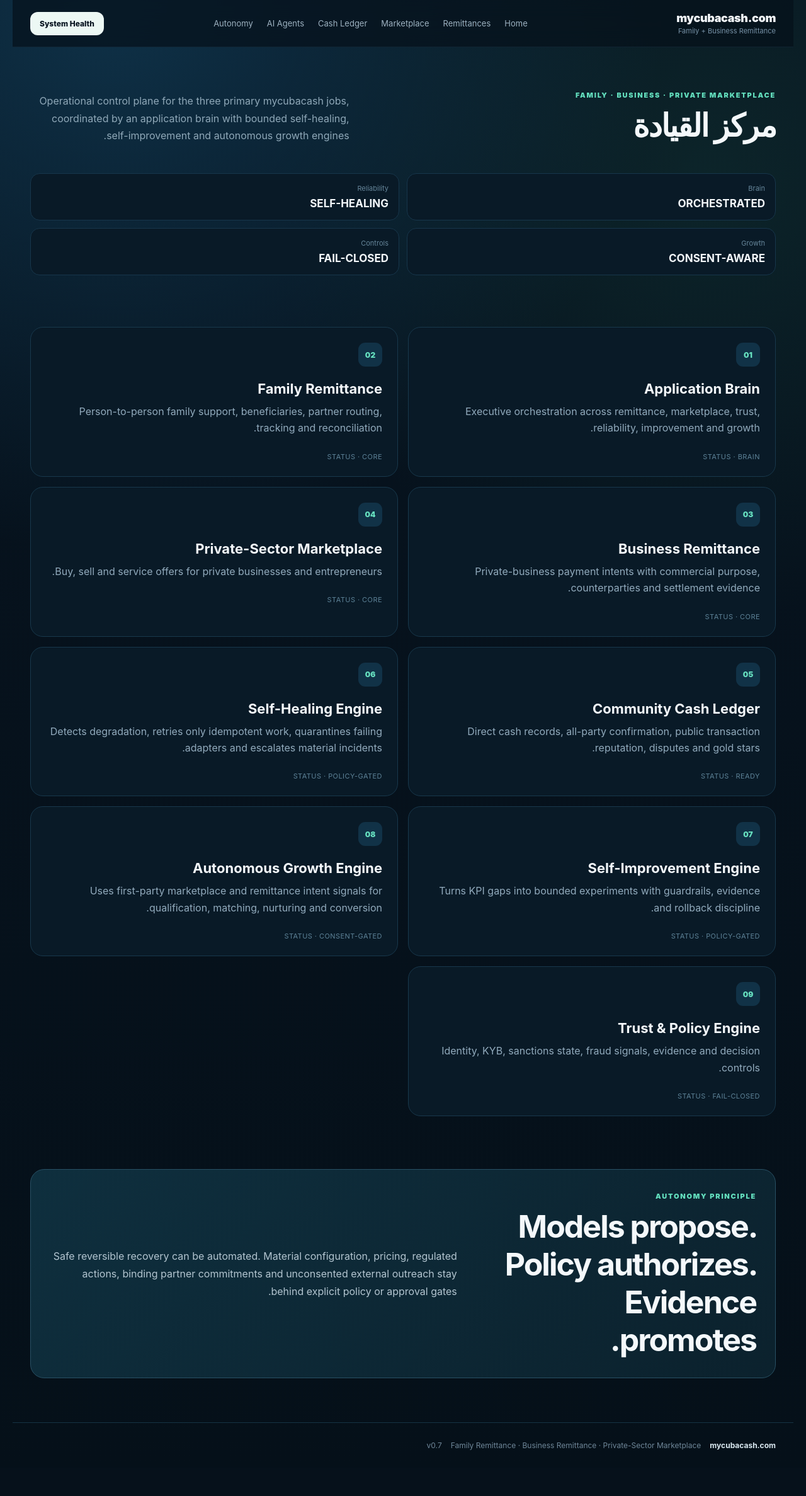
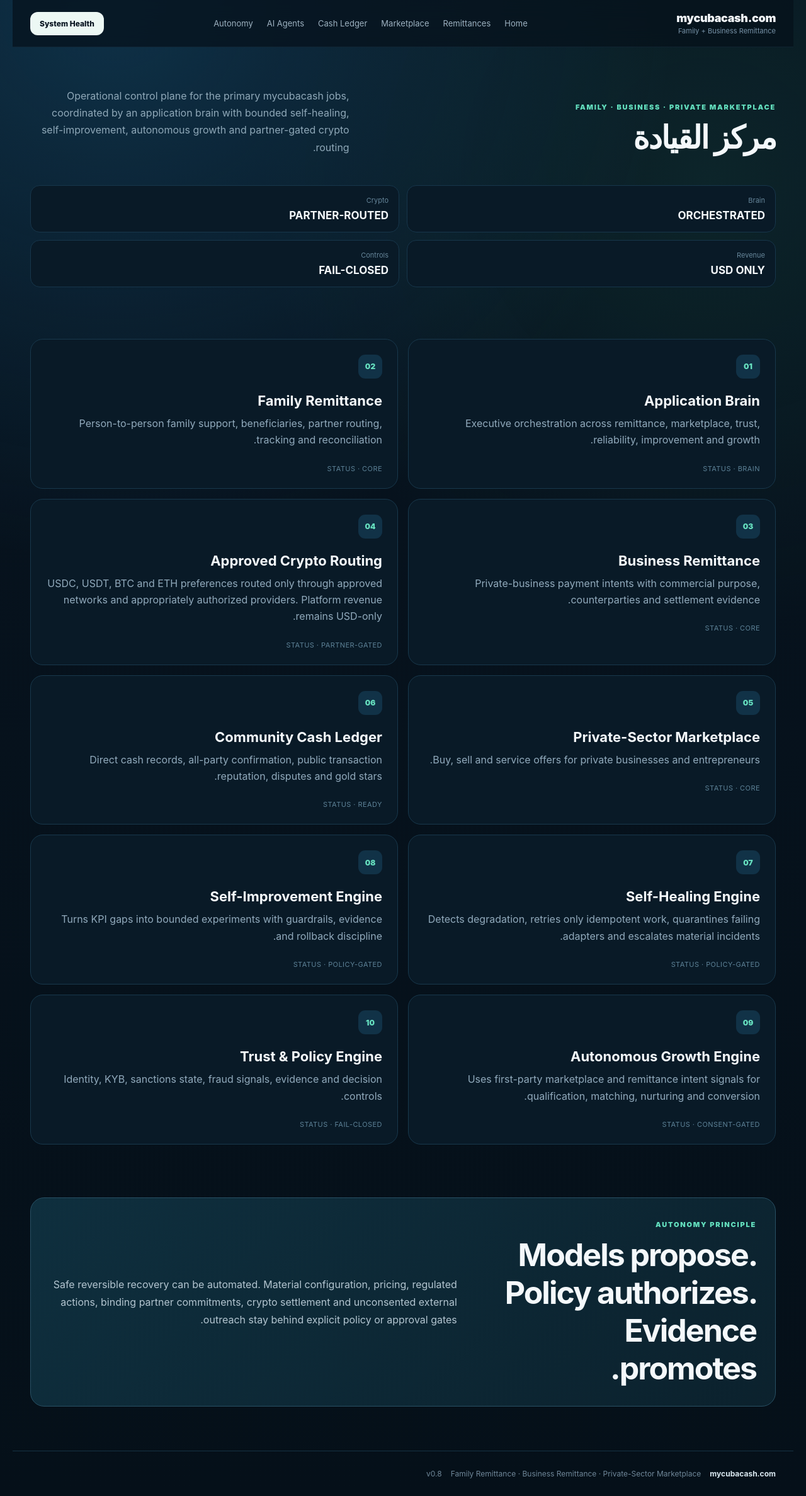
Before and after one commit to SAHJONY/CUBACASH, a Next.js app: page /ar/dashboard in a window 1280 px wide. Shown: the whole page at 63% size. Before the commit the page ends 2330 px from the top, so only its background shows below. Built offline with nearby package versions, Linux system fonts and the light colour scheme.

Commit message:
Surface approved crypto routing in command center

```diff
--- a/app/[locale]/dashboard/page.tsx
+++ b/app/[locale]/dashboard/page.tsx
@@ -4,6 +4,7 @@ const modules = [
   {k:'Application Brain',d:'Executive orchestration across remittance, marketplace, trust, reliability, improvement and growth.',s:'BRAIN'},
   {k:'Family Remittance',d:'Person-to-person family support, beneficiaries, partner routing, tracking and reconciliation.',s:'CORE'},
   {k:'Business Remittance',d:'Private-business payment intents with commercial purpose, counterparties and settlement evidence.',s:'CORE'},
+  {k:'Approved Crypto Routing',d:'USDC, USDT, BTC and ETH preferences routed only through approved networks and appropriately authorized providers. Platform revenue remains USD-only.',s:'PARTNER-GATED'},
   {k:'Private-Sector Marketplace',d:'Buy, sell and service offers for private businesses and entrepreneurs.',s:'CORE'},
   {k:'Community Cash Ledger',d:'Direct cash records, all-party confirmation, public transaction reputation, disputes and gold stars.',s:'READY'},
   {k:'Self-Healing Engine',d:'Detects degradation, retries only idempotent work, quarantines failing adapters and escalates material incidents.',s:'POLICY-GATED'},
@@ -25,11 +26,11 @@ export default async function Dashboard({params}:{params:Promise<{locale:string}
     </nav>
 
     <section className="section">
-      <div className="sectionHead"><div><span className="eyebrow">FAMILY · BUSINESS · PRIVATE MARKETPLACE</span><h2>{t.dashboard}</h2></div><p>Operational control plane for the three primary mycubacash jobs, coordinated by an application brain with bounded self-healing, self-improvement and autonomous growth engines.</p></div>
+      <div className="sectionHead"><div><span className="eyebrow">FAMILY · BUSINESS · PRIVATE MARKETPLACE</span><h2>{t.dashboard}</h2></div><p>Operational control plane for the primary mycubacash jobs, coordinated by an application brain with bounded self-healing, self-improvement, autonomous growth and partner-gated crypto routing.</p></div>
       <div className="previewGrid">
         <div><span>Brain</span><strong>ORCHESTRATED</strong></div>
-        <div><span>Reliability</span><strong>SELF-HEALING</strong></div>
-        <div><span>Growth</span><strong>CONSENT-AWARE</strong></div>
+        <div><span>Crypto</span><strong>PARTNER-ROUTED</strong></div>
+        <div><span>Revenue</span><strong>USD ONLY</strong></div>
         <div><span>Controls</span><strong>FAIL-CLOSED</strong></div>
       </div>
     </section>
@@ -40,7 +41,7 @@ export default async function Dashboard({params}:{params:Promise<{locale:string}
       </div>
     </section>
 
-    <section className="policyBlock"><div><span className="eyebrow">AUTONOMY PRINCIPLE</span><h2>Models propose. Policy authorizes. Evidence promotes.</h2></div><p>Safe reversible recovery can be automated. Material configuration, pricing, regulated actions, binding partner commitments and unconsented external outreach stay behind explicit policy or approval gates.</p></section>
-    <footer className="footer"><strong>mycubacash.com</strong><span>Family Remittance · Business Remittance · Private-Sector Marketplace</span><span>v0.7</span></footer>
+    <section className="policyBlock"><div><span className="eyebrow">AUTONOMY PRINCIPLE</span><h2>Models propose. Policy authorizes. Evidence promotes.</h2></div><p>Safe reversible recovery can be automated. Material configuration, pricing, regulated actions, binding partner commitments, crypto settlement and unconsented external outreach stay behind explicit policy or approval gates.</p></section>
+    <footer className="footer"><strong>mycubacash.com</strong><span>Family Remittance · Business Remittance · Private-Sector Marketplace</span><span>v0.8</span></footer>
   </main>;
 }
```
